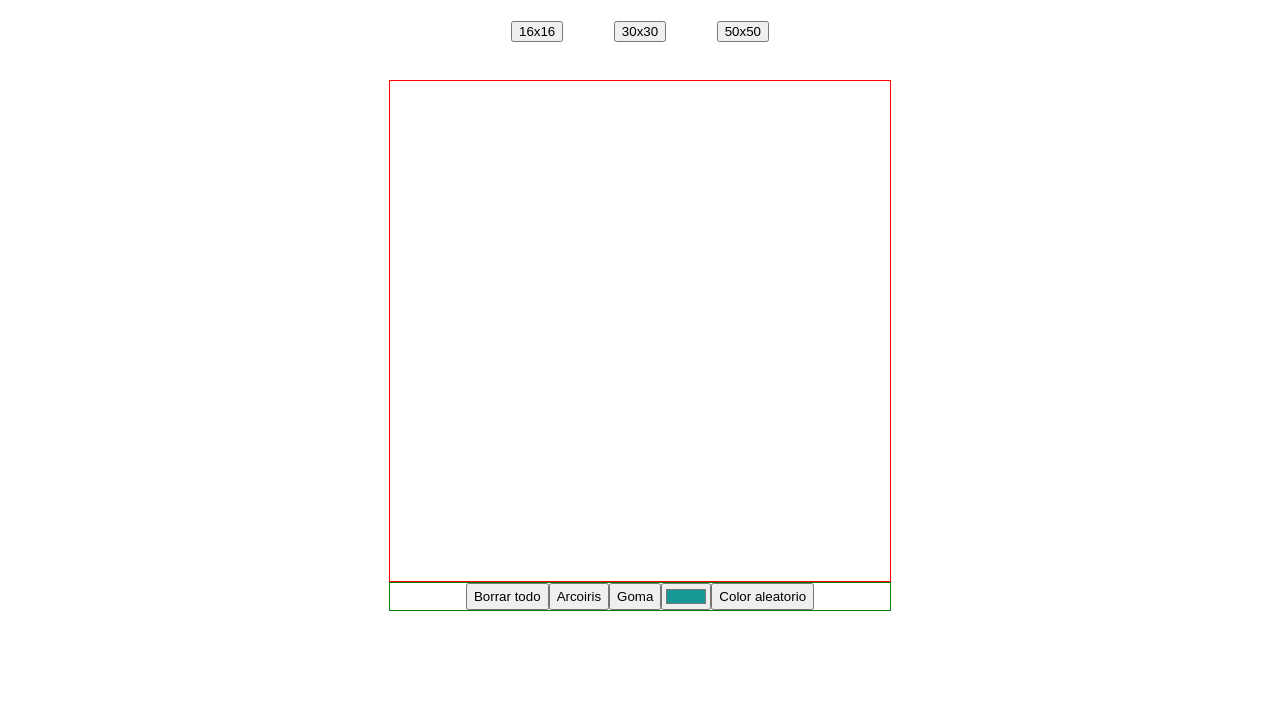
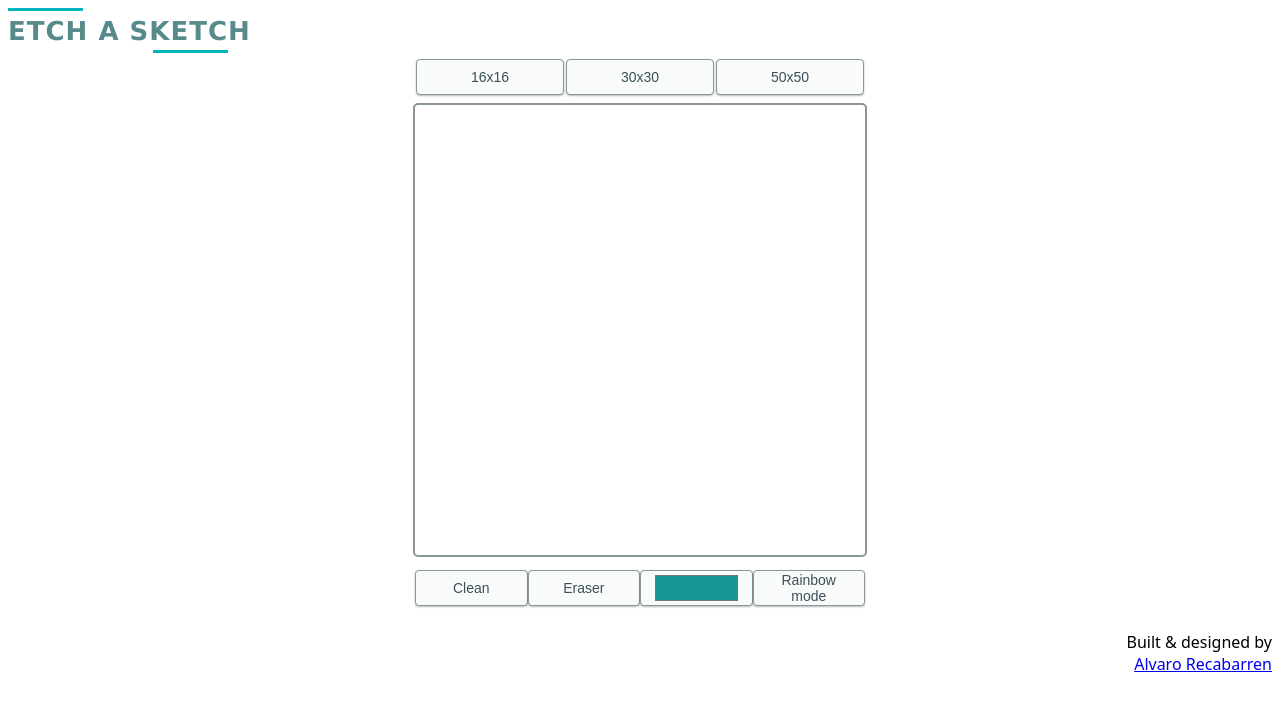
Before and after one commit to ARecabarren/etch-A-Sketch, a plain HTML site: page index.html in a window 1280 px wide. Drawn offline with Linux system fonts and the light colour scheme.

Commit message:
Reformat style

```diff
--- a/index.html
+++ b/index.html
@@ -9,6 +9,9 @@
     <script src="script.js" defer></script>
     <link rel="stylesheet" href="style.css">
 </head>
+<div class="twelve">
+    <h1>Etch a sketch</h1>
+</div>
 <header>
     <button id="sixTeen">16x16</button>
     <button id="thirty">30x30</button>
@@ -22,15 +25,16 @@
     </section>
     <section id="buttonsTools">
         <div>
-            <button id="deleteAll">Borrar todo</button>
-            <button>Arcoiris</button>
-            <button id="eraser">Goma</button>
+            <button id="deleteAll">Clean</button>
+            <button id="eraser">Eraser</button>
             <input type="color" id="color-picker" value="#179795">
-            <button id="random-color-btn">Color aleatorio</button>
+            <button id="random-color-btn">Rainbow mode</button>
         </div>
 
     </section>
-
+    <div id="footer">
+        Built &amp; designed by <div><a href="https://github.com/ARecabarren/etch-A-Sketch">Alvaro Recabarren</a></div>
+    </div>
 </body>
 
 </html
--- a/script.js
+++ b/script.js
@@ -1,7 +1,7 @@
 let container = document.querySelector('#grid-container')
-let gridSize = 16;
+let gridSize = 50;
 let bodyRef = document.querySelector('body')
-const height = 500, width = 500;
+const height = 450, width = 450;
 let pixelHeight = height/gridSize, pixelWidth = width/gridSize;
 let pixel = document.createElement('div')
 let isMouseDown = false;
@@ -98,7 +98,7 @@ eraserButton.addEventListener('click',()=>{
 
 //Pick a color
 
-let selectedColor = "#000000";
+let selectedColor = "#179795";
 const colorPicker = document.getElementById('color-picker');
 colorPicker.addEventListener('change', (event) => {
     selectedColor = event.target.value;
--- a/style.css
+++ b/style.css
@@ -1,12 +1,15 @@
 /* Top buttons section */
 header{
     display: flex;
+    margin: auto;
     justify-content: center;
-    /* margin-bottom: 1%; */
+    margin-bottom: 0.5%;
+    width: 450px;
 }
 
 header > button {
-    margin: 1% 2% 3% 2%;
+    margin: 0.1% 0.2% 0.3% 0.2%;
+    width: 33%;
 }
 
 /* Whiteboard section */
@@ -17,7 +20,8 @@ header > button {
 }
 
 #grid-container{
-    border: 1px solid red;
+    border: 2px solid rgb(137, 151, 155);
+    border-radius: 5px;
 }
 div.pixel:hover{
     background-color: rgb(201, 196, 196);
@@ -25,13 +29,87 @@ div.pixel:hover{
 
 /* Tools buttons section */
 #buttonsTools{
-    border: 1px solid green;
-    width: 500px;
+    width: 450px;
     justify-self: center;
     margin: auto;
+    padding: 1%;
 }
 
 #buttonsTools > div{
     display: flex;
-    justify-content: center;
+    justify-content: space-around;
+    width: 100%;
 }
+
+div > button, input{
+    width: 25%;
+}
+
+button, input{
+
+    display: inline-block;
+    outline: 0;
+    appearance: none;
+    padding: 0px 12px;
+    border-radius: 4px;
+    text-decoration: none;
+    cursor: pointer;
+    background-color: rgb(249, 251, 250);
+    border: 1px solid rgb(137, 151, 155);
+    box-shadow: rgb(6 22 33 / 30%) 0px 1px 2px;
+    color: rgb(61, 79, 88);
+    font-size: 14px;
+    font-weight: 400;
+    height: 36px;
+    transition: all 150ms ease-in-out 0s;
+    :hover {
+        color: rgb(61, 79, 88);
+        background-color: rgb(255, 255, 255);
+        border: 1px solid rgb(93, 108, 116);
+        box-shadow: rgb(0 0 0 / 30%) 0px 4px 4px, rgb(231 238 236) 0px 0px 0px 3px;
+    }
+
+}
+/* input{
+    width: 20%;
+} */
+
+h1 {
+    position: relative;
+    padding: 0;
+    margin: 0;
+    font-family: "Raleway","Lucida Grande", sans-serif;
+    font-weight: 300;
+    font-size: 40px;
+    color: #080808;
+    -webkit-transition: all 0.4s ease 0s;
+    -o-transition: all 0.4s ease 0s;
+    transition: all 0.4s ease 0s;
+}
+
+.twelve h1 {
+    font-size:26px; font-weight:700;  letter-spacing:1px; text-transform:uppercase; width:160px; text-align:center; margin:unset; white-space:nowrap; padding-bottom:13px; color: rgb(86, 138, 139);
+  }
+  .twelve h1:before {
+      background-color: #00b5bb;
+      content: '';
+      display: block;
+      height: 3px;
+      width: 75px;
+      margin-bottom: 5px;
+  }
+  .twelve h1:after {
+      background-color: #00b5bb;
+      content: '';
+      display: block;
+    position:absolute; right:-60px; bottom:0px;
+      height: 3px;
+      width: 75px;
+      margin-bottom: 0.25em;
+  }
+
+#footer{
+    margin-top: 1%;
+    text-align:right;
+    font-family:system-ui, -apple-system, BlinkMacSystemFont, 'Segoe UI', Roboto, Oxygen, Ubuntu, Cantarell, 'Open Sans', 'Helvetica Neue', sans-serif;
+}
```
